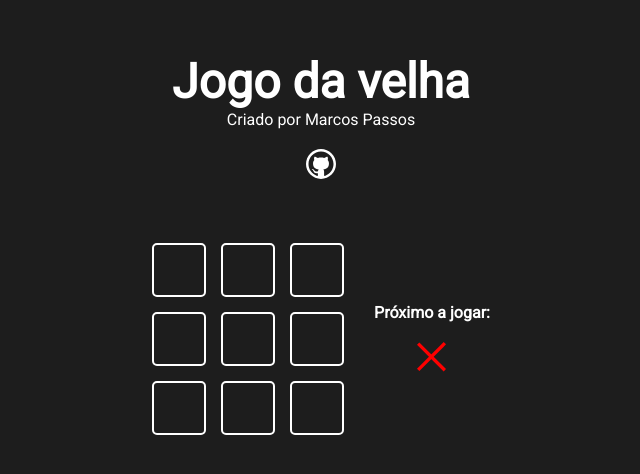
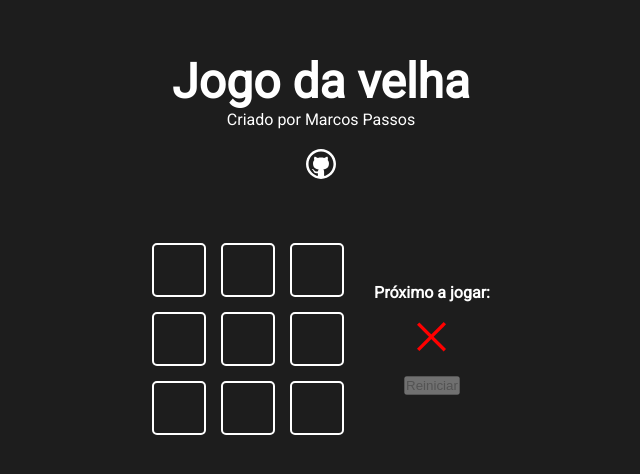
Before and after one commit to MarcosPassos-git/react-jogo-da-velha, a Next.js app: page / in a window 1280 px wide. Shown: the part 176-650 px from the top of the page, without its empty margins (319-959 px from the left). Built offline with nearby package versions, Linux system fonts and the light colour scheme.

Commit message:
Criado lógica para declarar o campeão e reset

```diff
--- /dev/null
+++ b/src/components/button/Button.jsx
@@ -0,0 +1,15 @@
+import styles from './Button.module.css'
+
+function Button ({children, onClick, disabled}) {
+    return (
+        <button
+         className={styles.button}
+         onClick={onClick}
+         disabled={disabled}
+         >
+            {children}
+        </button>
+    )
+}
+
+export default Button
--- /dev/null
+++ b/src/components/button/Button.module.css
@@ -0,0 +1,3 @@
+.button {
+
+}
--- a/src/components/game/Game.jsx
+++ b/src/components/game/Game.jsx
@@ -1,7 +1,7 @@
 import styles from './Game.module.css'
-import Icon from '../icon/Icon'
 import GameOption from '../gameOption/GameOption'
 import { useState, useEffect } from 'react'
+import GameInfo from '../gameInfo/GameInfo'
 
 const winnerTable = [
     [0, 1, 2],
@@ -38,6 +38,12 @@ function Game () {
         })
     }
 
+    const handleReset = () => {
+        setGameState(Array(9).fill(0))
+        setWinner(0)
+
+    }
+
     useEffect(() => {
         setCurretPlayer(currentPlayer * -1)
         verifyGame()
@@ -57,16 +63,11 @@ function Game () {
             }
 
             </div>
-            <div className={styles.gameInfo}>
-                <h4>Próximo a jogar:</h4>
-                {
-                    currentPlayer === 1 && <Icon iconName="circle"/>
-                }
-                {
-                    currentPlayer === -1 && <Icon iconName="x"/>
-                }
-            </div>
-
+            <GameInfo
+                currentPlayer={currentPlayer}
+                winner={winner}
+                onReset={handleReset}
+            />
         </div>
 
     )
--- a/src/components/game/Game.module.css
+++ b/src/components/game/Game.module.css
@@ -9,10 +9,3 @@
     gap: 30px;
     align-items: center;
 }
-
-.gameInfo {
-    display: flex;
-    flex-direction: column;
-    align-items: center;
-    gap: 20px;
-}
--- /dev/null
+++ b/src/components/gameInfo/GameInfo.jsx
@@ -0,0 +1,46 @@
+import styles from './GameInfo.module.css'
+import Icon from '../icon/Icon'
+import Button from '../button/Button'
+
+function GameInfo ({currentPlayer, winner, onReset}) {
+    const shouldEnableButton = () => {
+        if (winner !== 0) return true
+    }
+
+    return (
+        <div className={styles.gameInfo}>
+            {
+                winner === 0 &&
+                <>
+                    <h4>Próximo a jogar:</h4>
+                    {
+                        currentPlayer === 1 && <Icon iconName="circle"/>
+                    }
+                    {
+                        currentPlayer === -1 && <Icon iconName="x"/>
+                    }
+                </>
+            }
+            {
+                winner !== 0 &&
+                    <>
+                       <h4>Fim de jogo!  Campeão: </h4>
+                       {
+                        winner === 1 && <Icon iconName="circle"/>
+                       }
+                       {
+                        winner === -1 && <Icon iconName="x"/>
+                       }
+                    </>
+            }
+            <Button
+                onClick={onReset}
+                disabled={!shouldEnableButton()}
+            >
+                Reiniciar
+            </Button>
+        </div>
+    )
+}
+
+export default GameInfo
--- /dev/null
+++ b/src/components/gameInfo/GameInfo.module.css
@@ -0,0 +1,6 @@
+.gameInfo {
+    display: flex;
+    flex-direction: column;
+    align-items: center;
+    gap: 20px;
+}
```
Lines whose indentation alone changed are shown as unchanged.
